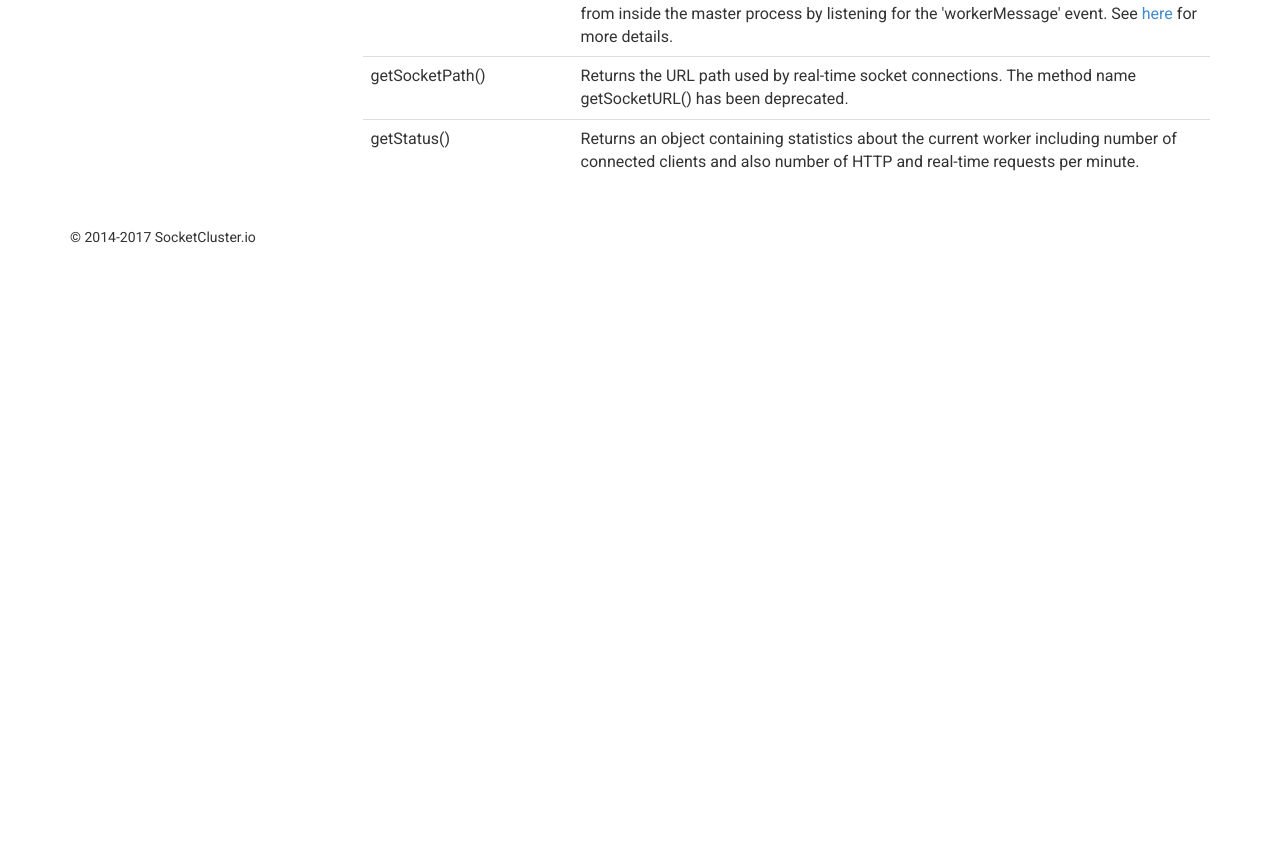
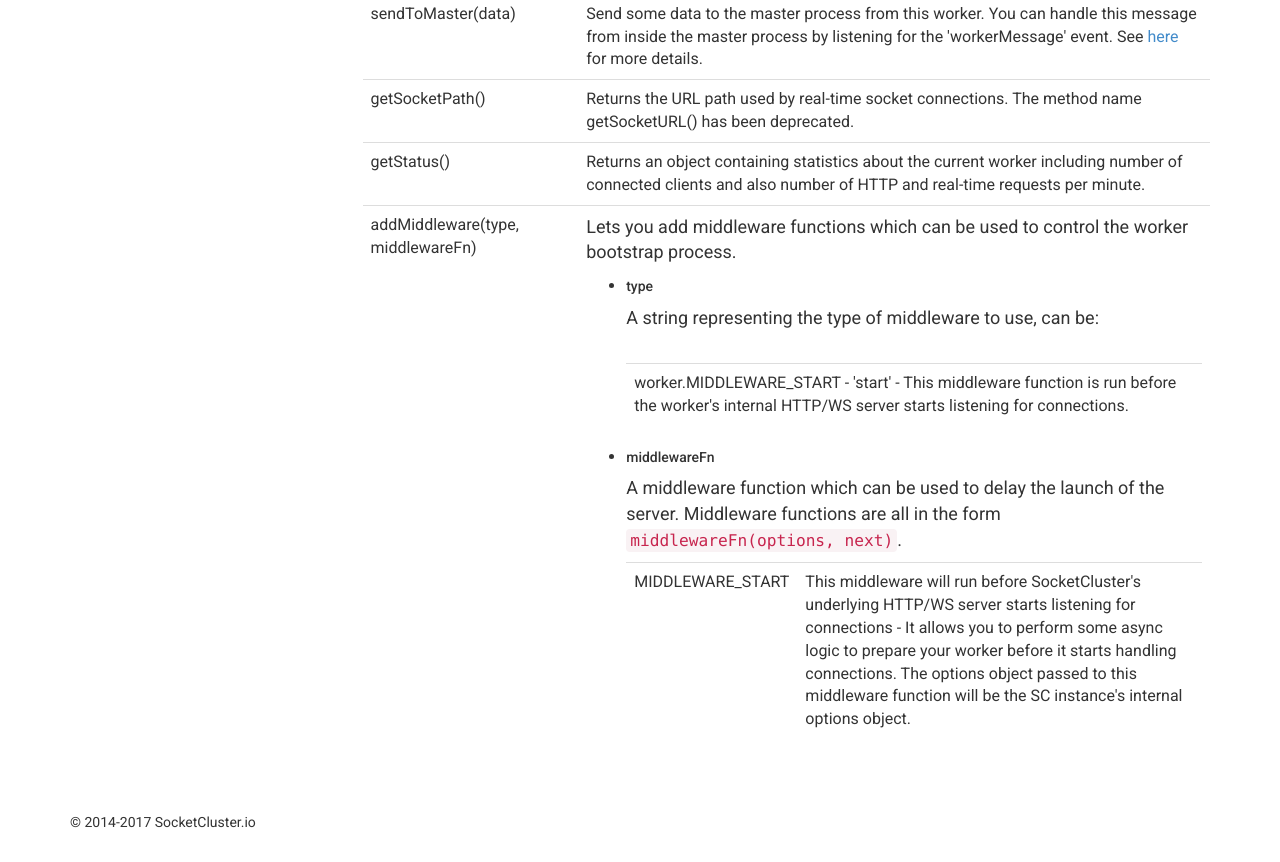
Before and after one commit to SocketCluster/socketcluster-website, a website: page public/index.html at #!/docs/api-scworker in a window 1280 px wide. Shown: the part 1571-2433 px from the top of the page. Before the commit the page ends 1848 px from the top, so only its background shows below. Drawn offline with nearby package versions, Linux system fonts and the light colour scheme; some packages are replaced by stand-ins of ours; a script that the page names is missing.

Commit message:
Added documentation about worker middleware

```diff
--- a/public/app/views/docs/api-scworker.html
+++ b/public/app/views/docs/api-scworker.html
@@ -134,6 +134,49 @@
               of connected clients and also number of HTTP and real-time requests per minute.
             </td>
           </tr>
+
+          <tr>
+            <td>addMiddleware(type, middlewareFn)</td>
+            <td>
+              <p>
+                Lets you add middleware functions which can be used to control the worker bootstrap process.
+              </p>
+              <ul>
+                <li>
+                  <h5>type</h5>
+                  <p>
+                    A string representing the type of middleware to use, can be:
+                  </p>
+                  <br />
+                  <table class="table">
+                    <tr>
+                      <td>
+                        worker.MIDDLEWARE_START - 'start' - This middleware function is run before
+                        the worker's internal HTTP/WS server starts listening for connections.
+                      </td>
+                    </tr>
+                  </table>
+                </li>
+                <li>
+                  <h5>middlewareFn</h5>
+                  <p>
+                    A middleware function which can be used to delay the launch of the server.
+                    Middleware functions are all in the form <code>middlewareFn(options, next)</code>.
+                  </p>
+                  <table class="table">
+                    <tr>
+                      <td>MIDDLEWARE_START</td>
+                      <td>
+                        This middleware will run before SocketCluster's underlying HTTP/WS server starts listening for connections - It
+                        allows you to perform some async logic to prepare your worker before it starts handling connections.
+                        The options object passed to this middleware function will be the SC instance's internal options object.
+                      </td>
+                    </tr>
+                  </table>
+                </li>
+              </ul>
+            </td>
+          </tr>
         </table>
       </div>
     </div>
--- a/public/sitemap.xml
+++ b/public/sitemap.xml
@@ -70,7 +70,7 @@
   </url>
   <url>
     <loc>http://socketcluster.io/#!/docs/api-scworker</loc>
-    <lastmod>2016-11-08</lastmod>
+    <lastmod>2017-04-04</lastmod>
   </url>
   <url>
     <loc>http://socketcluster.io/#!/docs/api-scserver</loc>
```
